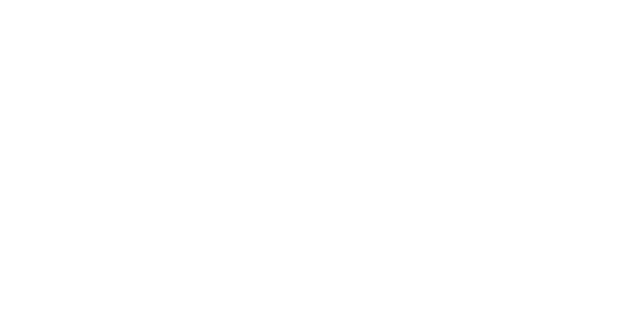
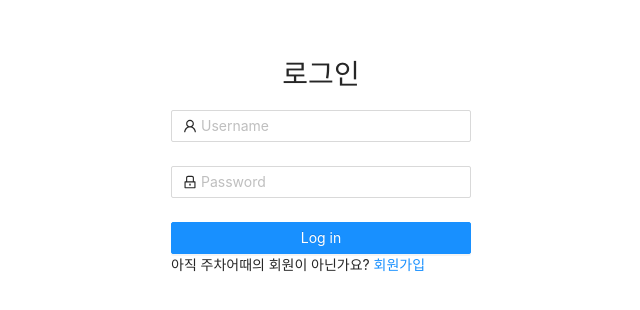
Before and after one commit to 0008mari/MyParking, a React (Create React App) app in the folder front/: page /login in a window 1280 px wide. Shown: the part 224-534 px from the top of the page, without its empty margins (319-959 px from the left). Built offline with nearby package versions, Linux system fonts and the light colour scheme.

Commit message:
feat: login page 구현

```diff
--- a/front/package.json
+++ b/front/package.json
@@ -11,6 +11,7 @@
     "react-dom": "^18.1.0",
     "react-router-dom": "^6.3.0",
     "react-scripts": "5.0.1",
+    "styled-components": "^5.3.5",
     "web-vitals": "^2.1.4"
   },
   "scripts": {
--- a/front/src/App.js
+++ b/front/src/App.js
@@ -1,5 +1,17 @@
+import { BrowserRouter as Router, Routes, Route } from "react-router-dom";
+
+import LoginPage from "./pages/Login/";
+import Register from "./pages/Register";
+
 function App() {
-  return <div className="App"></div>;
+  return (
+    <Router basename={process.env.PUBLIC_URL}>
+      <Routes>
+        <Route path={"/login"} element={<LoginPage />}></Route>
+        <Route path={"/register"} element={<Register />}></Route>
+      </Routes>
+    </Router>
+  );
 }
 
 export default App;
--- /dev/null
+++ b/front/src/pages/Login/LoginForm.jsx
@@ -0,0 +1,52 @@
+import { Form, Input, Button } from "antd";
+import { UserOutlined, LockOutlined } from "@ant-design/icons";
+
+import "./loginFormStyle.css";
+
+function LoginForm() {
+  const onFinish = (values) => {
+    console.log("Received values of form: ", values);
+  };
+
+  return (
+    <Form name="normal_login" className="login-form" onFinish={onFinish}>
+      <Form.Item
+        name="username"
+        rules={[
+          {
+            required: true,
+            message: "Username을 입력해주세요",
+          },
+        ]}
+      >
+        <Input
+          prefix={<UserOutlined className="site-form-item-icon" />}
+          placeholder="Username"
+        />
+      </Form.Item>
+      <Form.Item
+        name="password"
+        rules={[
+          {
+            required: true,
+            message: "비밀번호를 입력해주세요",
+          },
+        ]}
+      >
+        <Input
+          prefix={<LockOutlined className="site-form-item-icon" />}
+          type="password"
+          placeholder="Password"
+        />
+      </Form.Item>
+      <Form.Item>
+        <Button type="primary" htmlType="submit" className="login-form-button">
+          Log in
+        </Button>
+        아직 주차어때의 회원이 아닌가요? <a href="">회원가입</a>
+      </Form.Item>
+    </Form>
+  );
+}
+
+export default LoginForm;
--- /dev/null
+++ b/front/src/pages/Login/index.jsx
@@ -0,0 +1,14 @@
+import LoginForm from "./LoginForm";
+
+import { PageWrapper } from "./style";
+
+function LoginPage() {
+  return (
+    <PageWrapper>
+      <h1>로그인</h1>
+      <LoginForm />
+    </PageWrapper>
+  );
+}
+
+export default LoginPage;
--- /dev/null
+++ b/front/src/pages/Login/loginFormStyle.css
@@ -0,0 +1,11 @@
+@import "~antd/dist/antd.css";
+
+.login-form {
+  max-width: 300px;
+}
+.ant-col-rtl .login-form-forgot {
+  float: left;
+}
+.login-form-button {
+  width: 100%;
+}
--- /dev/null
+++ b/front/src/pages/Login/style.js
@@ -0,0 +1,11 @@
+import styled from "styled-components";
+
+const PageWrapper = styled.div`
+  display: flex;
+  flex-direction: column;
+  align-items: center;
+  justify-content: center;
+  height: 100vh;
+`;
+
+export { PageWrapper };
--- /dev/null
+++ b/front/src/pages/Register/index.jsx
@@ -0,0 +1,5 @@
+function Register() {
+  return <></>;
+}
+
+export default Register;
```
Also changed, not shown: 1 other file (tests, documents, lock files or other folders).
